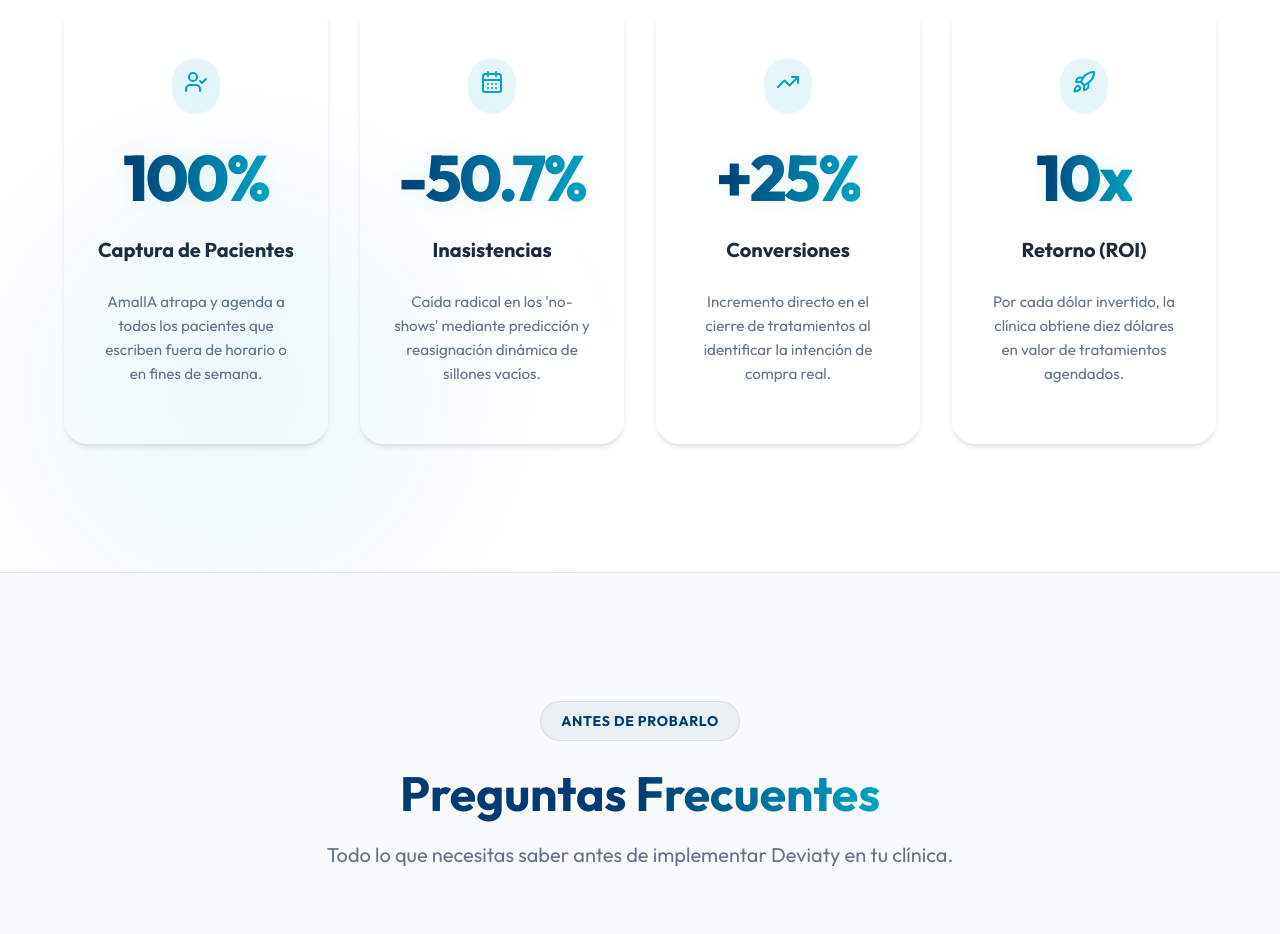
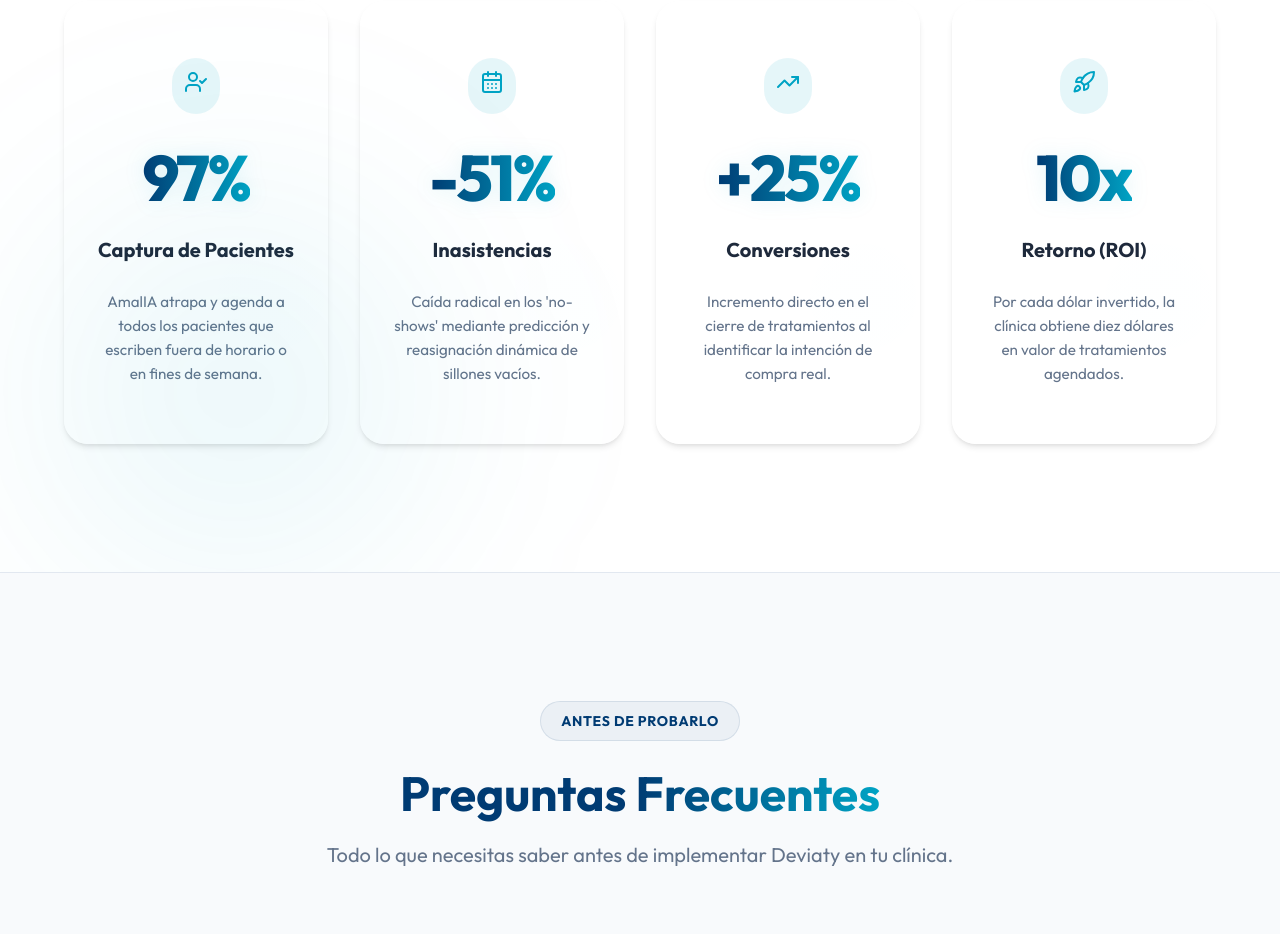
Before and after one commit to MdeMedina/Landing-Page-Deviaty, a Next.js app: page / in a window 1280 px wide. Shown: the part 5020-5954 px from the top of the page. Built offline with nearby package versions, Linux system fonts and the light colour scheme.

Commit message:
Cambio valores

```diff
--- a/components/ImpactSection.tsx
+++ b/components/ImpactSection.tsx
@@ -51,13 +51,13 @@ function Counter({ value, duration = 2 }: { value: string; duration?: number })
 
 const metrics = [
     {
-        value: "100%",
+        value: "97%",
         title: "Captura de Pacientes",
         description: "AmalIA atrapa y agenda a todos los pacientes que escriben fuera de horario o en fines de semana.",
         icon: <UserCheck size={24} />
     },
     {
-        value: "-50.7%",
+        value: "-51%",
         title: "Inasistencias",
         description: "Caída radical en los 'no-shows' mediante predicción y reasignación dinámica de sillones vacíos.",
         icon: <CalendarDays size={24} />
```
